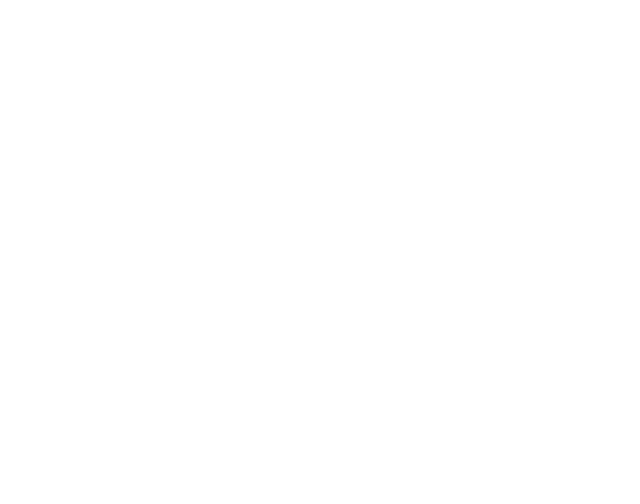
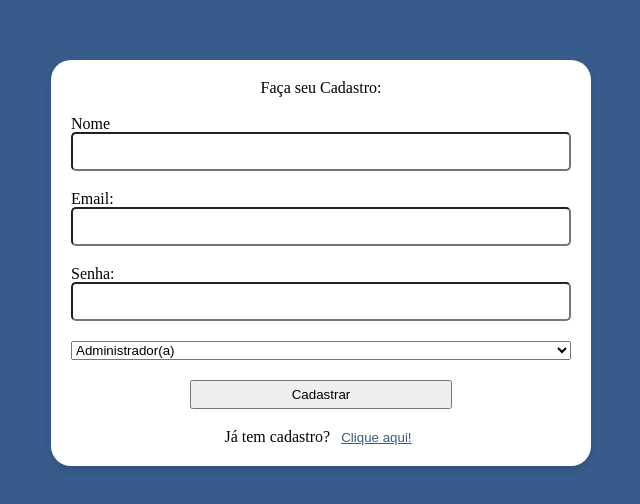
Before and after one commit to AlysoonFelipeeDev/admin-panel, a React (Vite) app: page /register in a window 1280 px wide. Before the commit this address had no page. Shown: the part 162-666 px from the top of the page, without its empty margins (319-959 px from the left). Built offline with nearby package versions, Linux system fonts and the light colour scheme.

Commit message:
styles: criado a pagina de cadastro

```diff
--- a/src/App.tsx
+++ b/src/App.tsx
@@ -6,6 +6,7 @@ import { GlobalStyles } from './styles/GlobalStyles'
 import { Profile } from './pages/Profile'
 import { Login } from './pages/Login'
 import { AuthProvider } from './contexts/AuthContext'
+import { Register } from './pages/Register'
 
 function App() {
 
@@ -16,6 +17,7 @@ function App() {
         <AuthProvider>
           <Routes>
             <Route path='/login' element={<Login/>} />
+            <Route path='/register' element={<Register />} />
             <Route element={<DefaultLayout/>}>
               <Route path='/' element={<Dashboard/>} />
               <Route path='/users' element={<Users/>} />
--- /dev/null
+++ b/src/pages/Register.tsx
@@ -0,0 +1,106 @@
+import styled from "styled-components"
+
+export function Register(){
+    return (
+        <Container>
+            <ContainerForm>
+                <h1>Faça seu Cadastro:</h1>
+                <Form>
+                    <div>
+                        <label htmlFor="name">Nome</label>
+                        <input
+                        type="text"
+                        id="name"
+                        />
+                    </div>
+                    <div>
+                        <label htmlFor="name">Email:</label>
+                        <input
+                        type="email"
+                        id="email"
+
+                        />
+
+                    </div>
+                    <div>
+                        <label htmlFor="password">Senha:</label>
+                        <input
+                        type="password"
+                        id="password"
+
+                        />
+
+                    </div>
+                    <div>
+                        <select name="role">
+                            <option value="Admin">Administrador(a)</option>
+                            <option value="Member">Membro(a)</option>
+                        </select>
+                    </div>
+                    <ButtonLogin><button type="submit">Cadastrar</button></ButtonLogin>
+                </Form>
+                <Login>
+                    <p>Já tem cadastro?<button>Clique aqui!</button></p>
+                </Login>
+            </ContainerForm>
+        </Container>
+    )
+}
+
+const Container = styled.div`
+    display: flex;
+    flex-direction: column;
+    justify-content: center;
+    align-items: center;
+    background-color: #375b8a;
+    width: 100%;
+    height: 100vh;
+`
+const ContainerForm = styled.div`
+    border-radius: 20px;
+    background-color: #ffffff;
+    box-shadow:0 4px 6px rgba(0, 0, 0, 0.1);
+    padding: 20px;
+    margin-top: 50px;
+    h1{
+        text-align: center;
+    }
+
+`
+const Form = styled.form`
+    margin-top: 20px;
+    width: 500px;
+    div {
+        display: flex;
+        flex-direction: column;
+        margin-bottom: 20px;
+    }
+    input {
+        padding: 10px;
+        border-radius: 5px;
+    }
+`
+
+const ButtonLogin = styled.div`
+    display: flex;
+    justify-content: center;
+    align-items: center;
+    button{
+        padding: 5px 100px;
+        cursor: pointer;
+    }
+`
+
+const Login= styled.div`
+    p {
+        text-align: center;
+    }
+    button{
+        margin-left:5px;
+        border: none;
+        background-color: transparent;
+        text-decoration: underline;
+        cursor: pointer;
+        color: #375b8a;
+    }
+`
```
